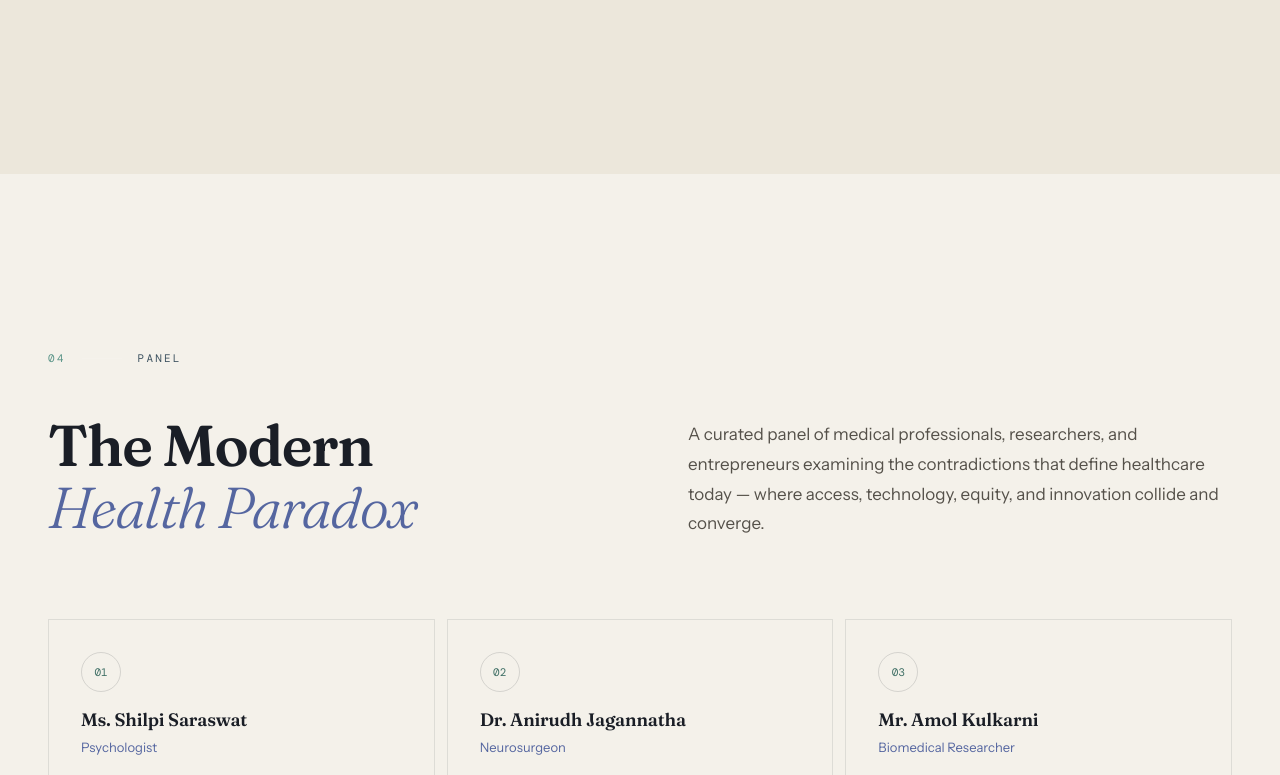
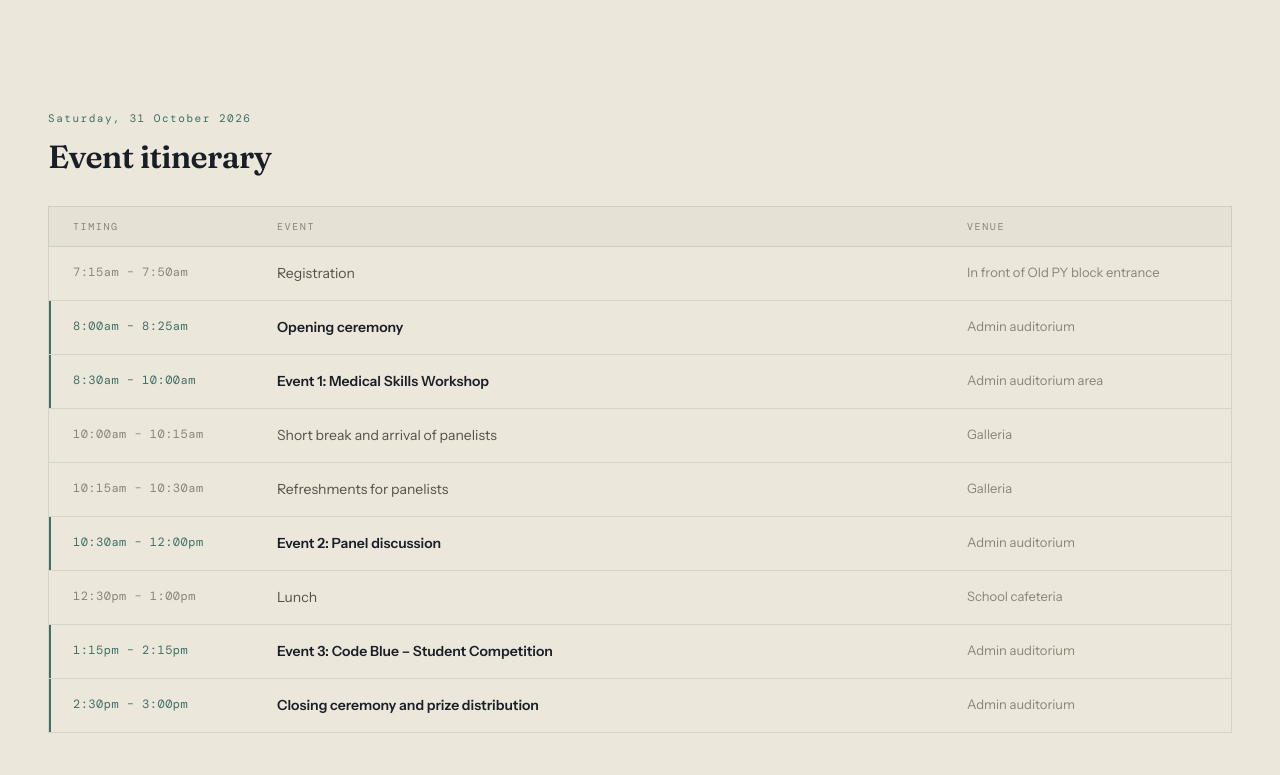
Before and after one commit to RayanUpadhyay/medcon-india-2026, a React (Vite) app: page / in a window 1280 px wide. Shown: the part 3025-3800 px from the top of the page. Built offline with nearby package versions, Linux system fonts and the light colour scheme; the HTML template or start-up script is replaced by a standard one; a web font is replaced by a local one.

Commit message:
Add event itinerary to Programme section, move developer credit to top strip

```diff
--- a/src/components/Events.tsx
+++ b/src/components/Events.tsx
@@ -1,4 +1,4 @@
-import { eventDetails, events, sectionLabels } from "@/content/site";
+import { eventDetails, events, itinerary, sectionLabels } from "@/content/site";
 import { ACCENT_HEX } from "@/lib/accents";
 import { Reveal, SectionLabel } from "@/components/primitives";
 
@@ -94,6 +94,60 @@ export default function Events() {
             </div>
           ))}
         </dl>
+
+        {/* Itinerary */}
+        <Reveal className="mt-20 md:mt-28">
+          <p className="font-mono text-[11px] tracking-[0.14em] text-sage mb-3">{itinerary.label}</p>
+          <h3
+            className="font-display font-[600] text-fg leading-[1.1] tracking-[-0.02em] mb-8"
+            style={{ fontSize: "clamp(22px, 2.6vw, 32px)" }}
+          >
+            {itinerary.title}
+          </h3>
+
+          <div
+            aria-hidden="true"
+            className="hidden md:grid grid-cols-[180px_minmax(0,1fr)_240px] gap-6 px-6 py-3 bg-surface border border-line font-mono text-[10px] tracking-[0.16em] uppercase text-faint"
+          >
+            <span>Timing</span>
+            <span>Event</span>
+            <span>Venue</span>
+          </div>
+
+          <ol className="list-none p-0 m-0 border border-line md:border-t-0">
+            {itinerary.items.map((it) => (
+              <li
+                key={it.time}
+                className="relative grid grid-cols-1 md:grid-cols-[180px_minmax(0,1fr)_240px] gap-x-6 gap-y-1 px-6 py-4 border-b border-line last:border-b-0"
+              >
+                {it.main && (
+                  <span
+                    aria-hidden="true"
+                    className="absolute left-0 top-0 bottom-0 w-[2px] bg-sage"
+                  />
+                )}
+                <span
+                  className={`font-mono text-[12px] tracking-[0.04em] ${
+                    it.main ? "text-sage" : "text-faint"
+                  }`}
+                >
+                  {it.time}
+                </span>
+                <span
+                  className={`font-sans text-[14px] leading-[1.5] ${
+                    it.main ? "text-fg font-[600]" : "text-muted"
+                  }`}
+                >
+                  {it.title}
+                </span>
+                <span className="font-sans text-[13px] leading-[1.5] text-faint">
+                  <span className="sr-only">Venue: </span>
+                  {it.venue}
+                </span>
+              </li>
+            ))}
+          </ol>
+        </Reveal>
       </div>
     </section>
   );
--- a/src/content/site.ts
+++ b/src/content/site.ts
@@ -211,6 +211,33 @@ export const eventDetails = [
   { label: "Awards", value: "Best Student Life Saver 2026" },
 ];
 
+/* ── Itinerary ───────────────────────────────────────────────────────────── */
+export type ItineraryItem = {
+  time: string;
+  title: string;
+  venue: string;
+  /** Main sessions are emphasised; breaks and logistics stay quiet. */
+  main?: boolean;
+};
+
+/* Official event-day schedule. Keep the date in sync with hero.details, the
+ * About text and the structured data in index.html. */
+export const itinerary = {
+  label: "Saturday, 31 October 2026",
+  title: "Event itinerary",
+  items: [
+    { time: "7:15am – 7:50am", title: "Registration", venue: "In front of Old PY block entrance" },
+    { time: "8:00am – 8:25am", title: "Opening ceremony", venue: "Admin auditorium", main: true },
+    { time: "8:30am – 10:00am", title: "Event 1: Medical Skills Workshop", venue: "Admin auditorium area", main: true },
+    { time: "10:00am – 10:15am", title: "Short break and arrival of panelists", venue: "Galleria" },
+    { time: "10:15am – 10:30am", title: "Refreshments for panelists", venue: "Galleria" },
+    { time: "10:30am – 12:00pm", title: "Event 2: Panel discussion", venue: "Admin auditorium", main: true },
+    { time: "12:30pm – 1:00pm", title: "Lunch", venue: "School cafeteria" },
+    { time: "1:15pm – 2:15pm", title: "Event 3: Code Blue – Student Competition", venue: "Admin auditorium", main: true },
+    { time: "2:30pm – 3:00pm", title: "Closing ceremony and prize distribution", venue: "Admin auditorium", main: true },
+  ] as ItineraryItem[],
+};
+
 /* ── Panel ───────────────────────────────────────────────────────────────── */
 export type Panelist = {
   name: string;
```
